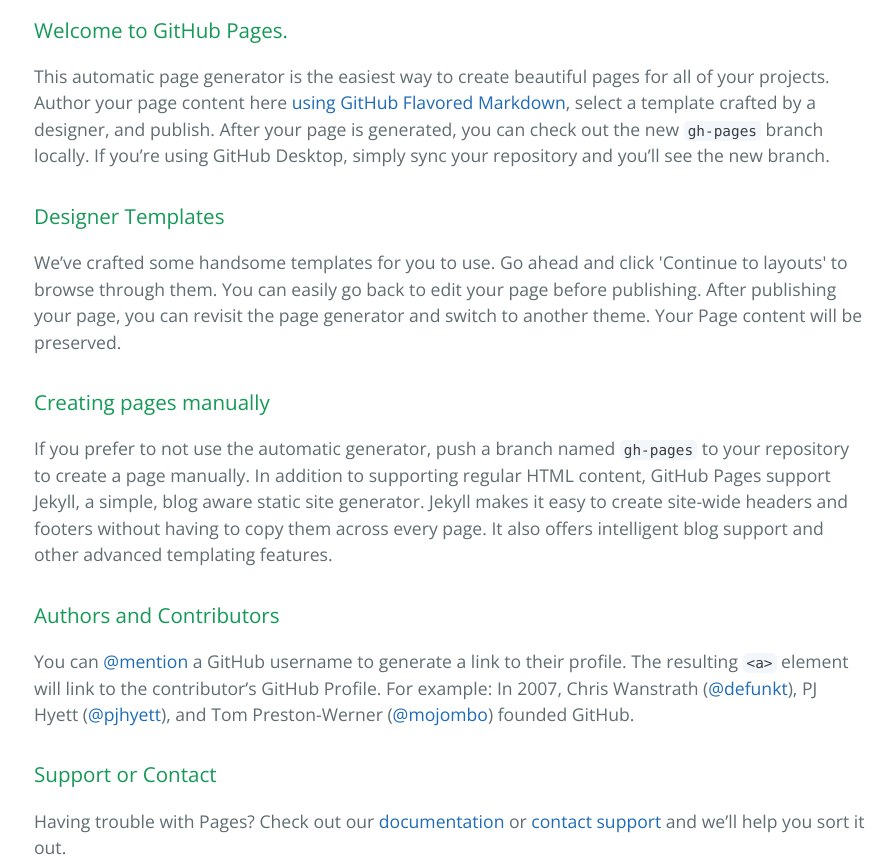
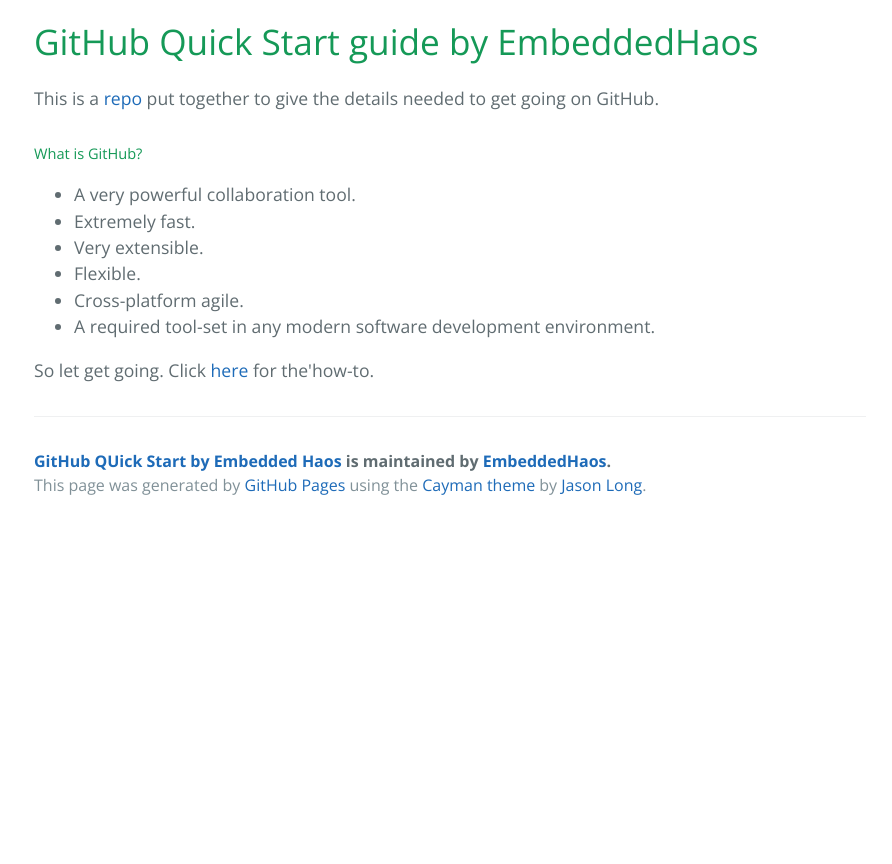
Before and after one commit to EmbeddedHaos/GitHubQuickStart, a plain HTML site: page index.html in a window 1280 px wide. Shown: the part 400-1264 px from the top of the page, without its empty margins (190-1082 px from the left). After the commit the page ends 929 px from the top, so only its background shows below. Drawn offline with nearby package versions, Linux system fonts and the light colour scheme.

```diff
--- a/index.html
+++ b/index.html
@@ -19,30 +19,24 @@
     </section>
 
     <section class="main-content">
-      <h3>
-<a id="welcome-to-github-pages" class="anchor" href="#welcome-to-github-pages" aria-hidden="true"><span class="octicon octicon-link"></span></a>Welcome to GitHub Pages.</h3>
+      <h1>
+<a id="github-quick-start-guide-by-embeddedhaos" class="anchor" href="#github-quick-start-guide-by-embeddedhaos" aria-hidden="true"><span class="octicon octicon-link"></span></a>GitHub Quick Start guide by EmbeddedHaos</h1>
 
-<p>This automatic page generator is the easiest way to create beautiful pages for all of your projects. Author your page content here <a href="https://guides.github.com/features/mastering-markdown/">using GitHub Flavored Markdown</a>, select a template crafted by a designer, and publish. After your page is generated, you can check out the new <code>gh-pages</code> branch locally. If you’re using GitHub Desktop, simply sync your repository and you’ll see the new branch.</p>
+<p>This is a <a href="http://readwrite.com/2013/09/30/understanding-github-a-journey-for-beginners-part-1">repo</a> put together to give the details needed to get going on GitHub.</p>
 
-<h3>
-<a id="designer-templates" class="anchor" href="#designer-templates" aria-hidden="true"><span class="octicon octicon-link"></span></a>Designer Templates</h3>
+<h5>
+<a id="what-is-github" class="anchor" href="#what-is-github" aria-hidden="true"><span class="octicon octicon-link"></span></a>What is GitHub?</h5>
 
-<p>We’ve crafted some handsome templates for you to use. Go ahead and click 'Continue to layouts' to browse through them. You can easily go back to edit your page before publishing. After publishing your page, you can revisit the page generator and switch to another theme. Your Page content will be preserved.</p>
+<ul>
+<li>A very powerful collaboration tool.</li>
+<li>Extremely fast.</li>
+<li>Very extensible.</li>
+<li>Flexible.</li>
+<li>Cross-platform agile.</li>
+<li>A required tool-set in any modern software development environment.</li>
+</ul>
 
-<h3>
-<a id="creating-pages-manually" class="anchor" href="#creating-pages-manually" aria-hidden="true"><span class="octicon octicon-link"></span></a>Creating pages manually</h3>
-
-<p>If you prefer to not use the automatic generator, push a branch named <code>gh-pages</code> to your repository to create a page manually. In addition to supporting regular HTML content, GitHub Pages support Jekyll, a simple, blog aware static site generator. Jekyll makes it easy to create site-wide headers and footers without having to copy them across every page. It also offers intelligent blog support and other advanced templating features.</p>
-
-<h3>
-<a id="authors-and-contributors" class="anchor" href="#authors-and-contributors" aria-hidden="true"><span class="octicon octicon-link"></span></a>Authors and Contributors</h3>
-
-<p>You can <a href="https://github.com/blog/821" class="user-mention">@mention</a> a GitHub username to generate a link to their profile. The resulting <code>&lt;a&gt;</code> element will link to the contributor’s GitHub Profile. For example: In 2007, Chris Wanstrath (<a href="https://github.com/defunkt" class="user-mention">@defunkt</a>), PJ Hyett (<a href="https://github.com/pjhyett" class="user-mention">@pjhyett</a>), and Tom Preston-Werner (<a href="https://github.com/mojombo" class="user-mention">@mojombo</a>) founded GitHub.</p>
-
-<h3>
-<a id="support-or-contact" class="anchor" href="#support-or-contact" aria-hidden="true"><span class="octicon octicon-link"></span></a>Support or Contact</h3>
-
-<p>Having trouble with Pages? Check out our <a href="https://help.github.com/pages">documentation</a> or <a href="https://github.com/contact">contact support</a> and we’ll help you sort it out.</p>
+<p>So let get going. Click <a href="http://embeddedhaos.github.io/GitHubQuickStart">here</a> for the'how-to.</p>
 
       <footer class="site-footer">
         <span class="site-footer-owner"><a href="https://github.com/EmbeddedHaos/GitHubQuickStart">GitHub QUick Start by Embedded Haos</a> is maintained by <a href="https://github.com/EmbeddedHaos">EmbeddedHaos</a>.</span>
```
Also changed, not shown: params.json (+1 -1 lines).
